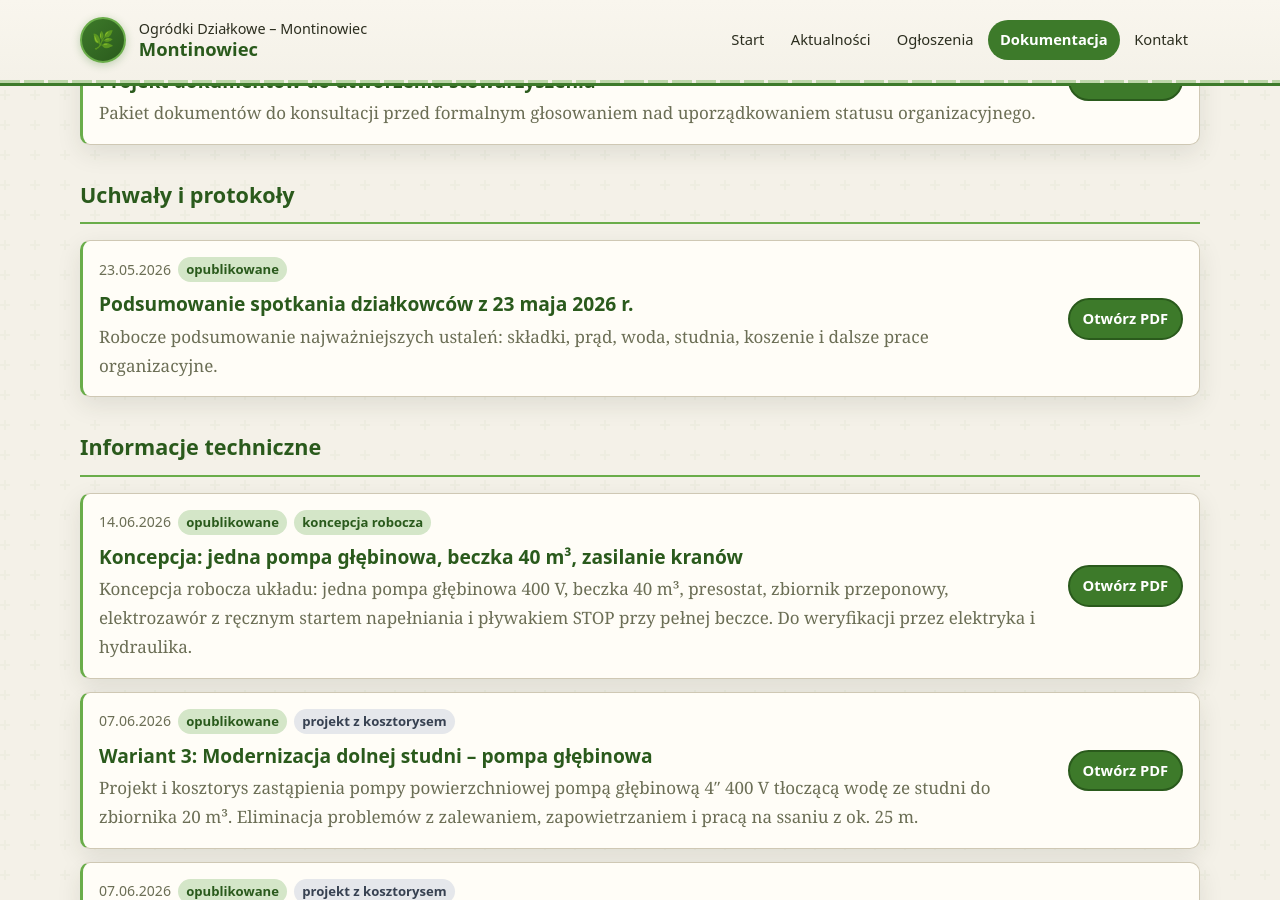
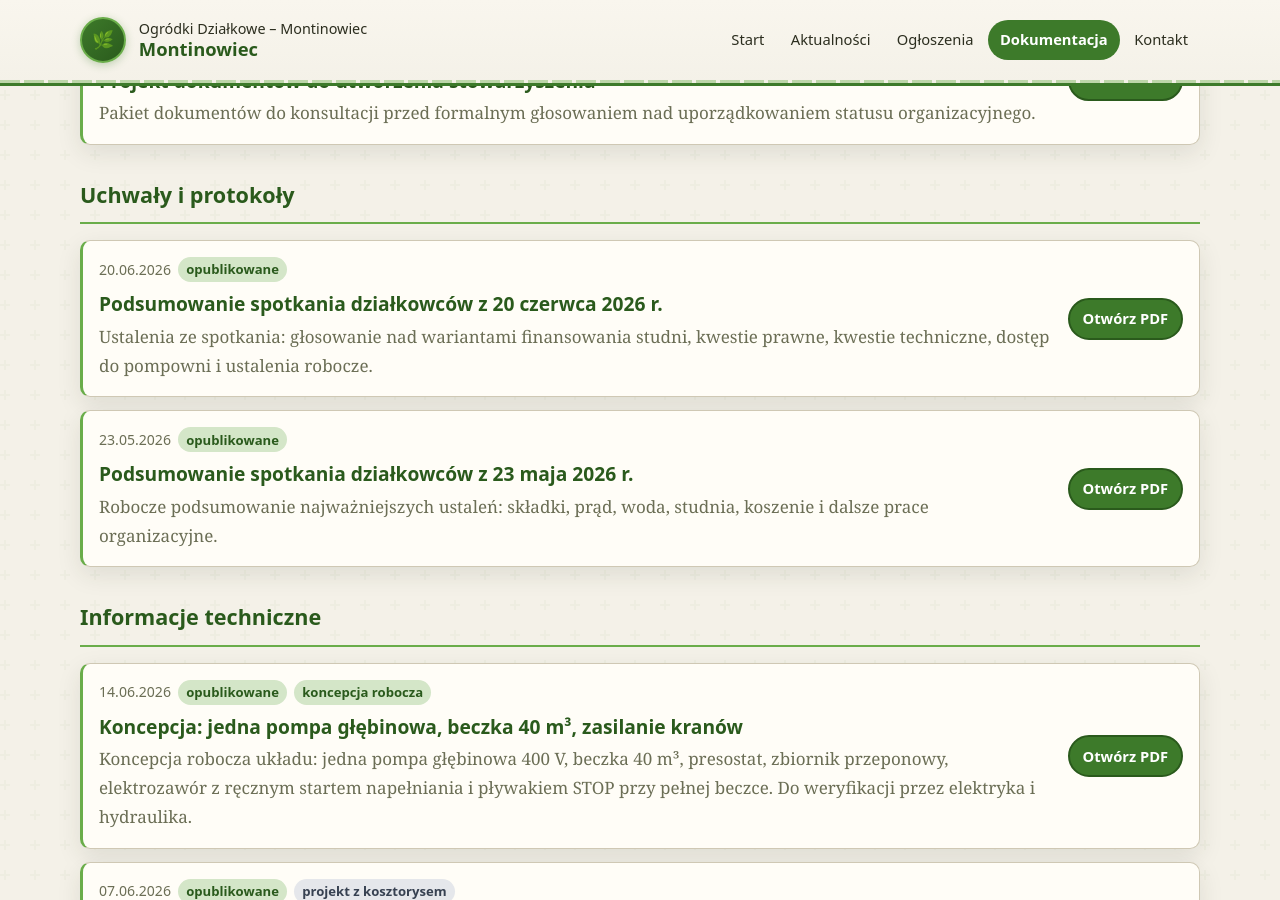
Before and after one commit to brxie/montin-page, a Jekyll site: the page built from dokumentacja.md, in a window 1280 px wide and 900 px high, scrolled down 1418 px. Built offline with Jekyll 4.4.1, drawn with Linux system fonts in a browser that asks for light colours.

Commit message:
Podsumowanie spotkania z 20 czerwca 2026 — PDF, aktualność i dokument

```diff
--- a/_data/announcements.yml
+++ b/_data/announcements.yml
@@ -10,6 +10,13 @@
 # - description: krótki opis widoczny na stronie
 # - link: opcjonalny link do strony lub sekcji
 # - file: opcjonalny link do pliku PDF
+
+- title: "Podsumowanie spotkania działkowców – 20 czerwca 2026 r."
+  date: 2026-06-20
+  type: "Aktualność"
+  level: "info"
+  description: "Podsumowanie ustaleń ze spotkania: głosowanie nad wariantami finansowania nowej studni, kwestie prawne, techniczne oraz ustalenia robocze dotyczące dalszych prac."
+  file: "/documents/podsumowanie_spotkania_2026-06-20.pdf"
 
 - title: "Spotkanie działkowców – 20 czerwca 2026 r."
   date: 2026-06-14
--- a/_data/documents.yml
+++ b/_data/documents.yml
@@ -4,6 +4,14 @@
 # 2. Skopiuj jeden z bloków poniżej i uzupełnij pola.
 # 3. Dla plików lokalnych użyj pola "file"; dla stron zewnętrznych "external_url".
 # 4. Pole "labels" to tablica — może zawierać kilka labelek na jednym wpisie.
+
+- title: "Podsumowanie spotkania działkowców z 20 czerwca 2026 r."
+  category: "Uchwały i protokoły"
+  date: 2026-06-20
+  labels:
+    - opublikowane
+  file: "/documents/podsumowanie_spotkania_2026-06-20.pdf"
+  description: "Ustalenia ze spotkania: głosowanie nad wariantami finansowania studni, kwestie prawne, kwestie techniczne, dostęp do pompowni i ustalenia robocze."
 
 - title: "Podsumowanie spotkania działkowców z 23 maja 2026 r."
   category: "Uchwały i protokoły"
```
Also changed, not shown: 1 other file.
